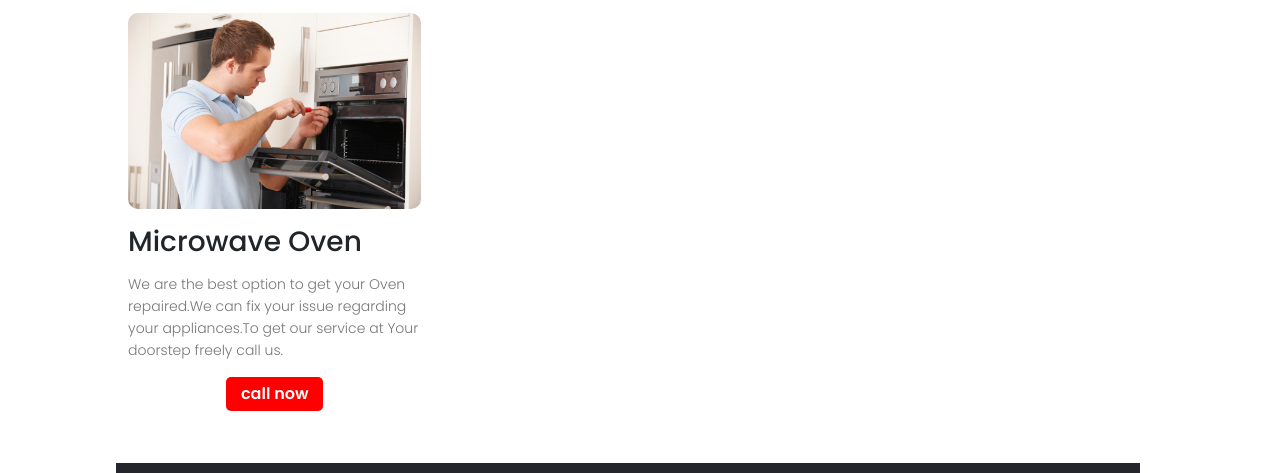
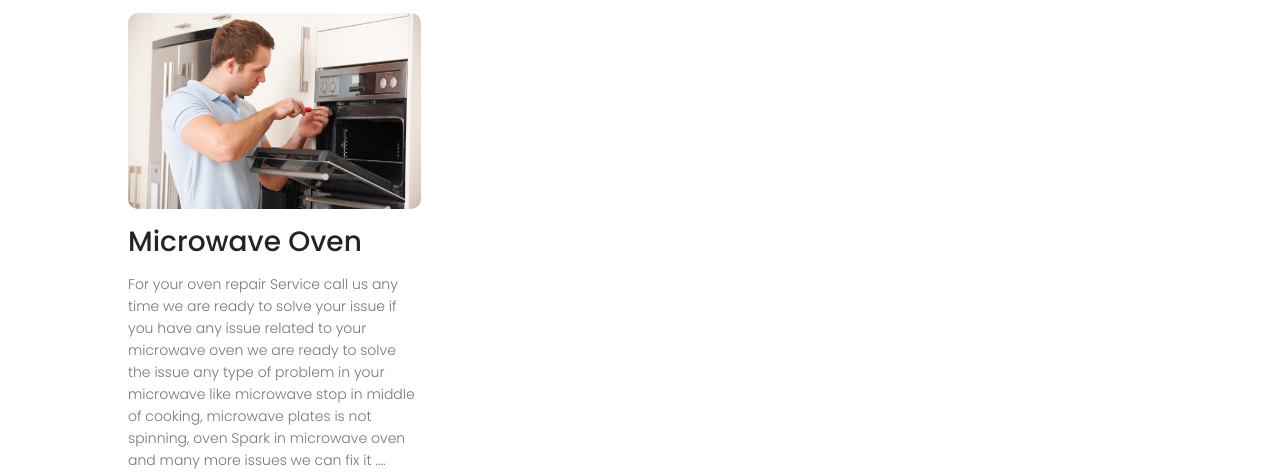
Before and after one commit to customers-support/service, a plain HTML site: page oven.html in a window 1280 px wide. Shown: the part 327-800 px from the top of the page. Drawn offline with nearby package versions, Linux system fonts and the light colour scheme.

Commit message:
Update oven.html

```diff
--- a/oven.html
+++ b/oven.html
@@ -53,8 +53,7 @@
             <div class="services-col" id="oven">
                 <img src="oven.jpg" alt="">
                 <h3>Microwave Oven </h3>
-                <p>We are the best option to get your Oven repaired.We can fix your issue regarding your appliances.To
-                    get our service at Your doorstep freely call us. </p>
+                <p>For your oven repair Service call us any time we are ready to solve your issue if you have any issue related to your microwave oven we are ready to solve the issue any type of problem in your microwave like microwave stop in middle of cooking, microwave plates is not spinning, oven Spark in microwave oven and many more issues we can fix it ....</p>
                   <div style="width: 100%; text-align: center;"><button class="call-btn" onclick="window.open('tel:8858838810')">call now</button></div>
                         </div>
             <!-- footer -->
```
